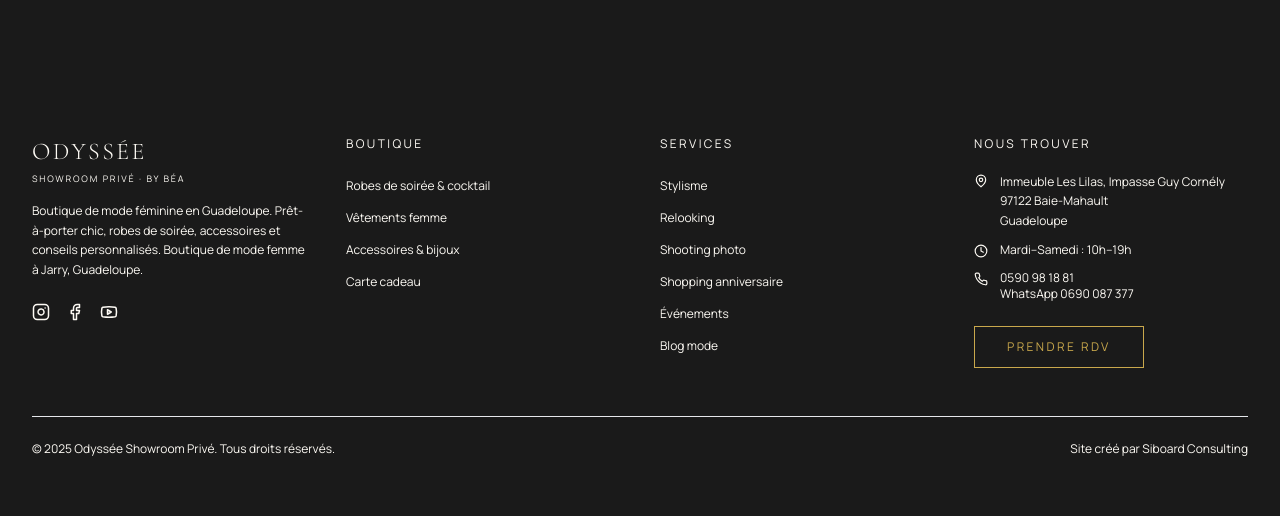
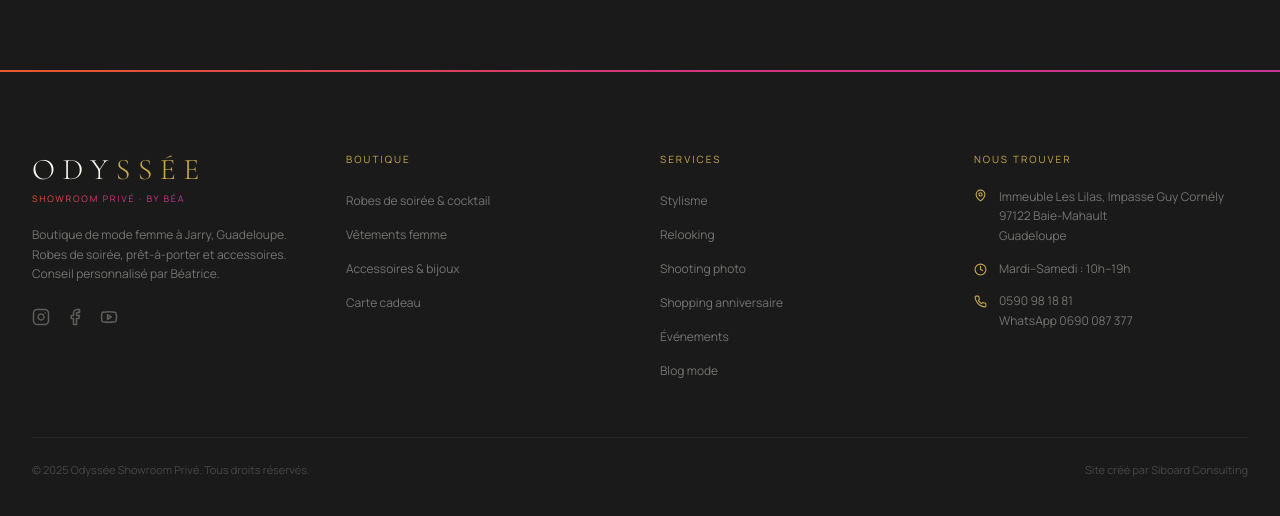
Before and after one commit to jmd971/odyssee-site, a Next.js app: page / in a window 1280 px wide. Shown: the part 5420-5936 px from the top of the page. Built offline with nearby package versions, Linux system fonts and the light colour scheme.

Commit message:
update Footer with new design tokens

```diff
--- a/src/components/layout/Footer.tsx
+++ b/src/components/layout/Footer.tsx
@@ -4,40 +4,44 @@
 
 export function Footer() {
   return (
-    <footer className="bg-charcoal text-warm-white">
-      {/* Bande dorée */}
-      <div className="h-0.5 bg-dore w-full" />
+    <footer className="bg-noir">
+      <div className="gradient-line w-full" />
 
-      <div className="container-luxury py-16">
+      <div className="container-luxury py-16 md:py-20">
         <div className="grid grid-cols-1 md:grid-cols-2 lg:grid-cols-4 gap-10">
 
           {/* Marque */}
           <div className="lg:col-span-1">
-            <div className="font-serif text-2xl tracking-widest font-light mb-1">ODYSSÉE</div>
-            <div className="font-sans text-[9px] tracking-luxury uppercase text-dore mb-4">
-              Showroom Privé · by Béa
+            <div className="font-serif text-3xl tracking-[0.25em] font-light text-blanc-casse mb-1">
+              ODY<span className="text-or">SSÉE</span>
             </div>
-            <p className="font-sans text-xs text-warm-white/60 leading-relaxed">
-              Boutique de mode féminine en Guadeloupe. Prêt-à-porter chic, robes de soirée,
-              accessoires et conseils personnalisés. Boutique de mode femme à Jarry, Guadeloupe.
+            <div className="font-sans text-[9px] tracking-luxury uppercase mb-5">
+              <span className="text-gradient">showroom privé · by Béa</span>
+            </div>
+            <p className="font-sans text-xs text-blanc-casse/40 leading-relaxed mb-6">
+              Boutique de mode femme à Jarry, Guadeloupe. Robes de soirée,
+              prêt-à-porter et accessoires. Conseil personnalisé par Béatrice.
             </p>
-            <div className="flex gap-4 mt-6">
-              <a href={SITE_CONFIG.social.instagram} target="_blank" rel="noopener noreferrer" className="text-warm-white/60 hover:text-dore transition-colors">
+            <div className="flex gap-4">
+              <a href={SITE_CONFIG.social.instagram} target="_blank" rel="noopener noreferrer"
+                className="text-blanc-casse/30 hover:text-or transition-colors">
                 <Instagram size={18} />
               </a>
-              <a href={SITE_CONFIG.social.facebook} target="_blank" rel="noopener noreferrer" className="text-warm-white/60 hover:text-dore transition-colors">
+              <a href={SITE_CONFIG.social.facebook} target="_blank" rel="noopener noreferrer"
+                className="text-blanc-casse/30 hover:text-or transition-colors">
                 <Facebook size={18} />
               </a>
-              <a href={SITE_CONFIG.social.youtube} target="_blank" rel="noopener noreferrer" className="text-warm-white/60 hover:text-dore transition-colors">
+              <a href={SITE_CONFIG.social.youtube} target="_blank" rel="noopener noreferrer"
+                className="text-blanc-casse/30 hover:text-or transition-colors">
                 <Youtube size={18} />
               </a>
             </div>
           </div>
 
-          {/* Navigation */}
+          {/* Boutique */}
           <div>
-            <h3 className="font-sans text-xs tracking-luxury uppercase text-dore mb-5">Boutique</h3>
-            <ul className="space-y-2">
+            <h3 className="font-sans text-[10px] tracking-luxury uppercase text-or mb-5">Boutique</h3>
+            <ul className="space-y-2.5">
               {[
                 { label: 'Robes de soirée & cocktail', href: '/boutique/robes-soiree-cocktail' },
                 { label: 'Vêtements femme', href: '/boutique/vetements-femme' },
@@ -45,7 +49,7 @@
                 { label: 'Carte cadeau', href: '/carte-cadeau' },
               ].map((link) => (
                 <li key={link.href}>
-                  <Link href={link.href} className="font-sans text-xs text-warm-white/60 hover:text-dore transition-colors">
+                  <Link href={link.href} className="font-sans text-xs text-blanc-casse/40 hover:text-or transition-colors">
                     {link.label}
                   </Link>
                 </li>
@@ -55,8 +59,8 @@
 
           {/* Services */}
           <div>
-            <h3 className="font-sans text-xs tracking-luxury uppercase text-dore mb-5">Services</h3>
-            <ul className="space-y-2">
+            <h3 className="font-sans text-[10px] tracking-luxury uppercase text-or mb-5">Services</h3>
+            <ul className="space-y-2.5">
               {[
                 { label: 'Stylisme', href: '/services/stylisme' },
                 { label: 'Relooking', href: '/services/relooking' },
@@ -66,7 +70,7 @@
                 { label: 'Blog mode', href: '/blog' },
               ].map((link) => (
                 <li key={link.href}>
-                  <Link href={link.href} className="font-sans text-xs text-warm-white/60 hover:text-dore transition-colors">
+                  <Link href={link.href} className="font-sans text-xs text-blanc-casse/40 hover:text-or transition-colors">
                     {link.label}
                   </Link>
                 </li>
@@ -74,49 +78,45 @@
             </ul>
           </div>
 
-          {/* Contact & NAP */}
+          {/* Contact */}
           <div>
-            <h3 className="font-sans text-xs tracking-luxury uppercase text-dore mb-5">Nous trouver</h3>
-            <div className="space-y-3">
+            <h3 className="font-sans text-[10px] tracking-luxury uppercase text-or mb-5">Nous trouver</h3>
+            <div className="space-y-4">
               <div className="flex gap-3">
-                <MapPin size={14} className="text-dore mt-0.5 shrink-0" />
-                <address className="font-sans text-xs text-warm-white/60 not-italic leading-relaxed">
+                <MapPin size={13} className="text-or mt-0.5 shrink-0" />
+                <address className="font-sans text-xs text-blanc-casse/40 not-italic leading-relaxed">
                   {SITE_CONFIG.address.street}<br />
                   {SITE_CONFIG.address.postalCode} {SITE_CONFIG.address.city}<br />
                   {SITE_CONFIG.address.region}
                 </address>
               </div>
               <div className="flex gap-3">
-                <Clock size={14} className="text-dore mt-0.5 shrink-0" />
-                <span className="font-sans text-xs text-warm-white/60">{SITE_CONFIG.hours}</span>
+                <Clock size={13} className="text-or mt-0.5 shrink-0" />
+                <span className="font-sans text-xs text-blanc-casse/40">{SITE_CONFIG.hours}</span>
               </div>
               <div className="flex gap-3">
-                <Phone size={14} className="text-dore mt-0.5 shrink-0" />
-                <div className="font-sans text-xs text-warm-white/60">
-                  <a href={`tel:${SITE_CONFIG.phone}`} className="hover:text-dore transition-colors block">{SITE_CONFIG.phoneDisplay}</a>
-                  <a href={SITE_CONFIG.whatsapp} className="hover:text-dore transition-colors block">WhatsApp {SITE_CONFIG.whatsappDisplay}</a>
+                <Phone size={13} className="text-or mt-0.5 shrink-0" />
+                <div className="space-y-1">
+                  <a href={`tel:${SITE_CONFIG.phone}`} className="font-sans text-xs text-blanc-casse/40 hover:text-or transition-colors block">
+                    {SITE_CONFIG.phoneDisplay}
+                  </a>
+                  <a href={SITE_CONFIG.whatsapp} className="font-sans text-xs text-blanc-casse/40 hover:text-or transition-colors block">
+                    WhatsApp {SITE_CONFIG.whatsappDisplay}
+                  </a>
                 </div>
               </div>
             </div>
-            <a
-              href={SITE_CONFIG.booking}
-              target="_blank"
-              rel="noopener noreferrer"
-              className="btn-outline border-warm-white/30 text-warm-white hover:bg-dore hover:border-dore hover:text-charcoal mt-6 text-xs inline-flex"
-            >
-              Prendre RDV
-            </a>
           </div>
         </div>
 
         {/* Bottom */}
-        <div className="border-t border-warm-white/10 mt-12 pt-6 flex flex-col md:flex-row justify-between items-center gap-3">
-          <p className="font-sans text-xs text-warm-white/40">
+        <div className="border-t border-blanc-casse/5 mt-14 pt-6 flex flex-col md:flex-row justify-between items-center gap-3">
+          <p className="font-sans text-[11px] text-blanc-casse/20">
             © 2025 Odyssée Showroom Privé. Tous droits réservés.
           </p>
-          <p className="font-sans text-xs text-warm-white/40">
+          <p className="font-sans text-[11px] text-blanc-casse/20">
             Site créé par{' '}
-            <a href="https://siboard-consulting.fr" className="hover:text-dore transition-colors">
+            <a href="https://siboard-consulting.fr" className="hover:text-or transition-colors">
               Siboard Consulting
             </a>
           </p>
```
